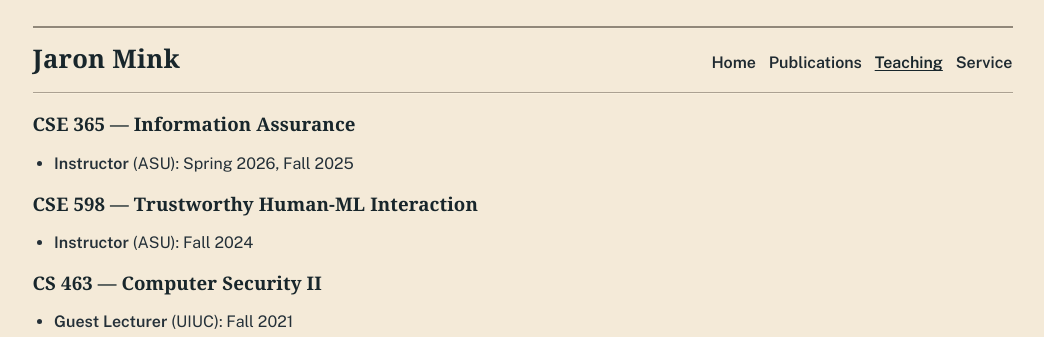
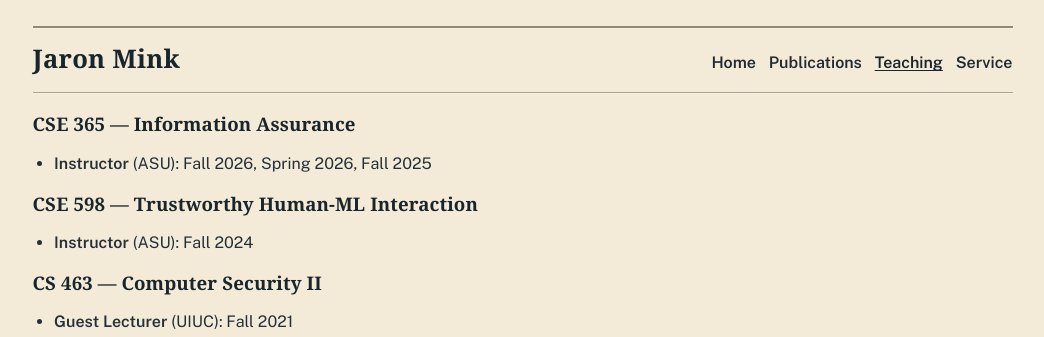
Before and after one commit to JaronMink/personal-website, a Jekyll site: the page built from teaching.md, in a window 1280 px wide. Shown: the top 337 px of the page, without its empty margins (110-1154 px from the left). Built offline with Jekyll 4.4.1, drawn with Linux system fonts in a browser that asks for light colours.

Commit message:
Add Fall 2026 CSE 365 teaching

```diff
--- a/_data/teaching.yml
+++ b/_data/teaching.yml
@@ -1,3 +1,9 @@
+- term: Fall 2026
+  department: CSE
+  course_number: "365"
+  course: Information Assurance
+  institution: ASU
+  role: Instructor
 - term: Spring 2026
   department: CSE
   course_number: "365"
```
